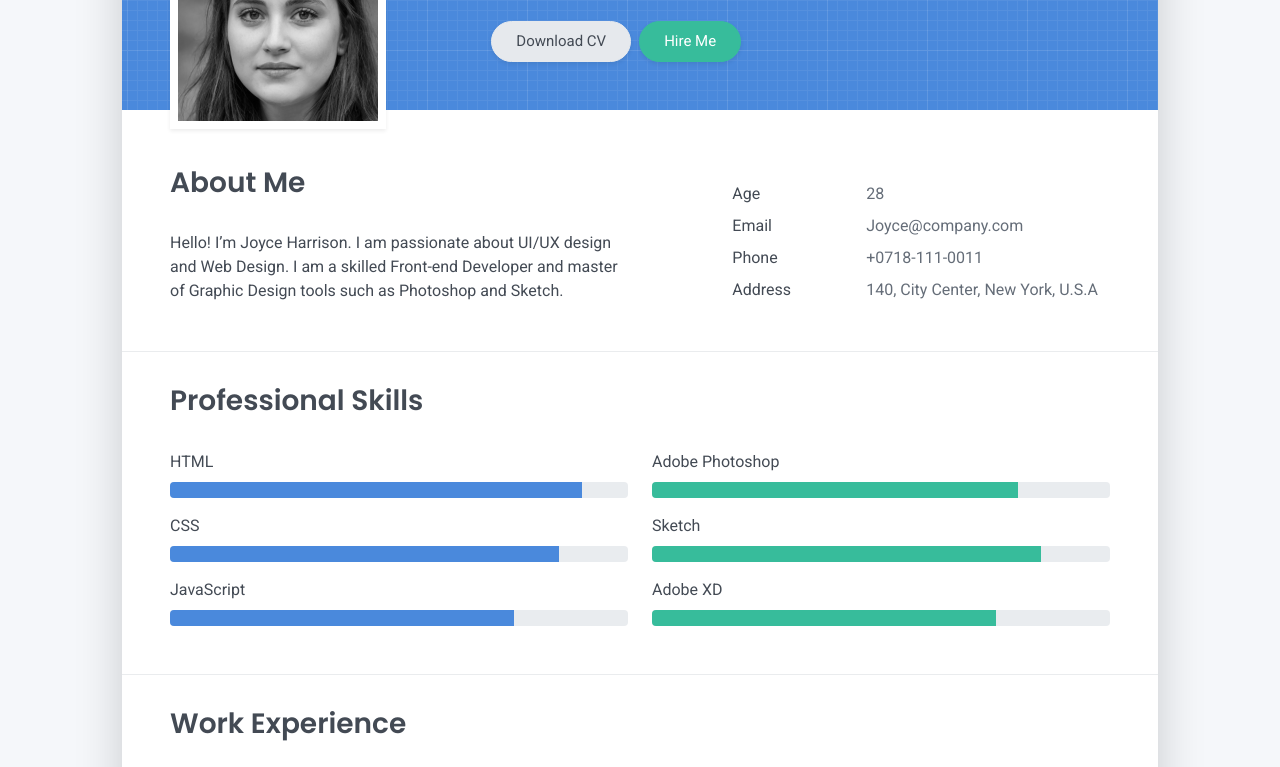
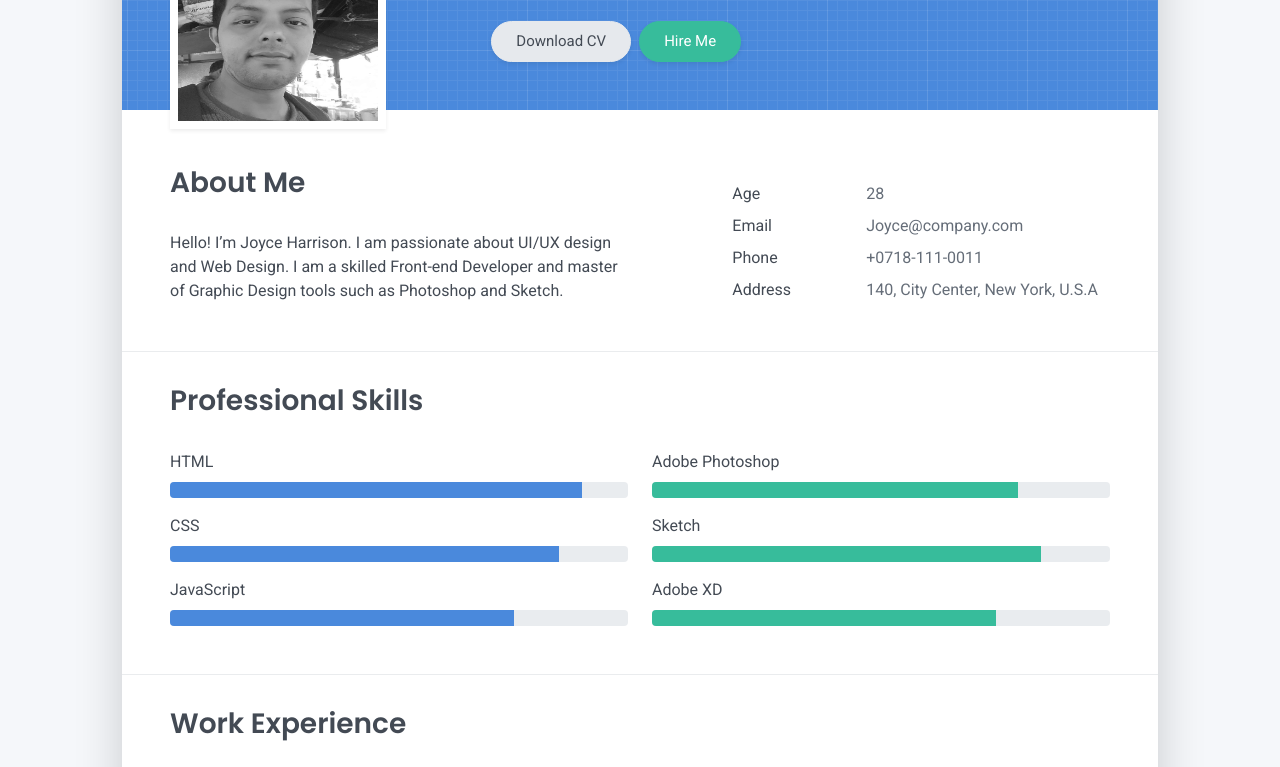
Before and after one commit to sudiptb/resume, a plain HTML site: page index.html in a window 1280 px wide. Shown: the part 259-1026 px from the top of the page. Drawn offline with Linux system fonts and the light colour scheme.

Commit message:
image  update

```diff
--- a/index.html
+++ b/index.html
@@ -52,7 +52,7 @@
   <div class="cover-bg p-3 p-lg-4 text-white">
     <div class="row">
       <div class="col-lg-4 col-md-5">
-        <div class="avatar hover-effect bg-white shadow-sm p-1"><img src="images/avatar.jpg" width="200" height="200"/></div>
+        <div class="avatar hover-effect bg-white shadow-sm p-1"><img src="images/sudipto.JPEG" width="200" height="200"/></div>
       </div>
       <div class="col-lg-8 col-md-7 text-center text-md-start">
         <h2 class="h1 mt-2" data-aos="fade-left" data-aos-delay="0">Joyce Harrison</h2>
```
Also changed, not shown: images/sudipto.JPEG (added).
